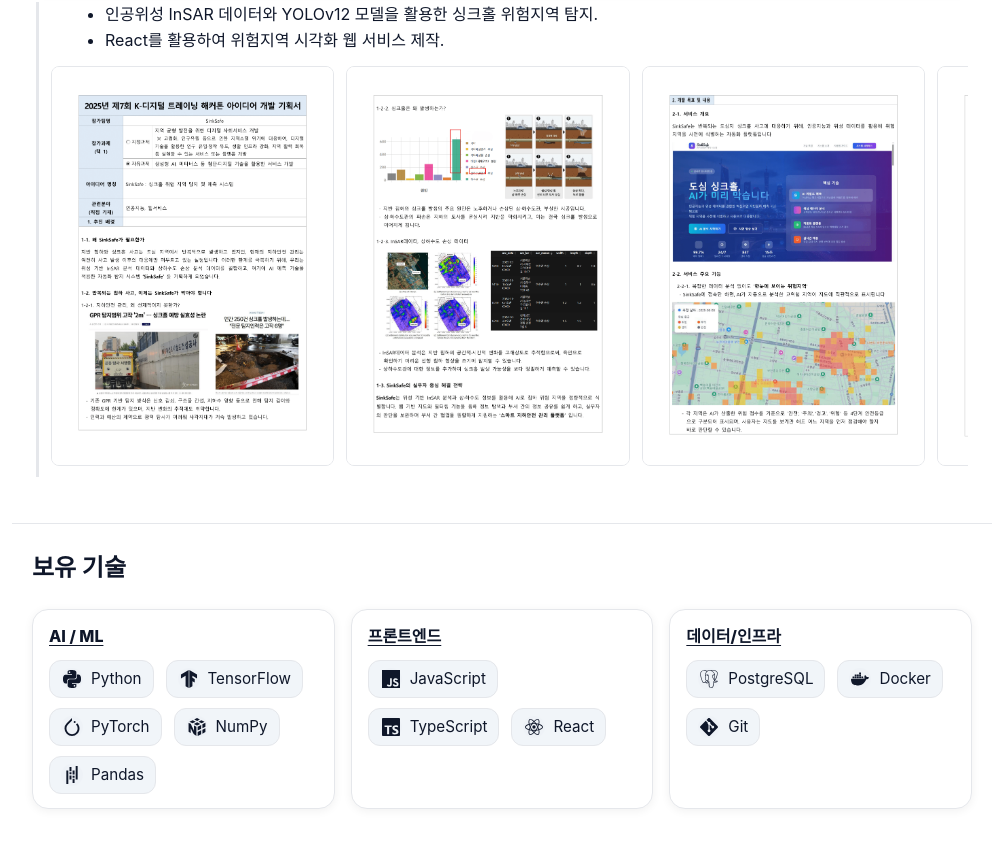
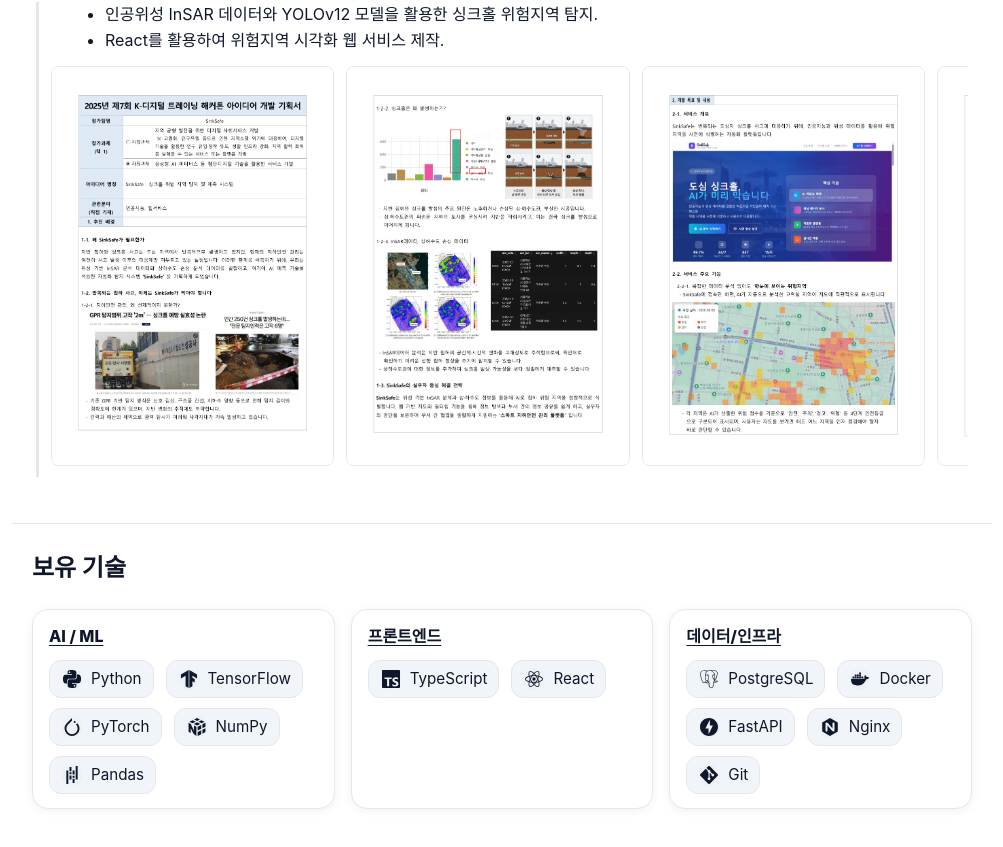
Before and after one commit to sunjoonk/sunjoonk.github.io, a React (Create React App) app: page / in a window 1280 px wide. Shown: the part 1689-2536 px from the top of the page, without its empty margins (138-1141 px from the left). Built offline with nearby package versions, Linux system fonts and the light colour scheme; a web font is replaced by a local one.

Commit message:
Add FastAPI and Nginx icons to tech stack

```diff
--- a/src/App.js
+++ b/src/App.js
@@ -4,9 +4,8 @@
 import Entry from "./Entry";
 import { FaEnvelope, FaPhone, FaLinkedin, FaGithub, FaSun, FaMoon } from "react-icons/fa";
 import {
-  SiPython, SiTensorflow, SiPytorch, SiNumpy, SiPandas,
-  SiJavascript, SiTypescript, SiReact,
-  SiPostgresql, SiDocker, SiGit
+  SiPython, SiTensorflow, SiPytorch, SiNumpy, SiPandas, SiTypescript,
+  SiReact, SiPostgresql, SiDocker, SiGit, SiFastapi, SiNginx
 } from "react-icons/si";
 
 /** 프로필 이미지: public/profile.jpg 가 있으면 노출, 없으면 자동 숨김 */
@@ -186,13 +185,14 @@
             { Icon: SiPandas, label: "Pandas" },
           ]},
           { title: "프론트엔드", items: [
-            { Icon: SiJavascript, label: "JavaScript" },
             { Icon: SiTypescript, label: "TypeScript" },
             { Icon: SiReact, label: "React" },
           ]},
           { title: "데이터/인프라", items: [
             { Icon: SiPostgresql, label: "PostgreSQL" },
             { Icon: SiDocker, label: "Docker" },
+            { Icon: SiFastapi, label: "FastAPI" },
+            { Icon: SiNginx, label: "Nginx" },
             { Icon: SiGit, label: "Git" },
           ]},
         ]
@@ -205,13 +205,14 @@
             { Icon: SiPandas, label: "Pandas" },
           ]},
           { title: "Frontend", items: [
-            { Icon: SiJavascript, label: "JavaScript" },
             { Icon: SiTypescript, label: "TypeScript" },
             { Icon: SiReact, label: "React" },
           ]},
           { title: "Data/Infra", items: [
             { Icon: SiPostgresql, label: "PostgreSQL" },
             { Icon: SiDocker, label: "Docker" },
+            { Icon: SiFastapi, label: "FastAPI" },
+            { Icon: SiNginx, label: "Nginx" },
             { Icon: SiGit, label: "Git" },
           ]},
         ];
```
